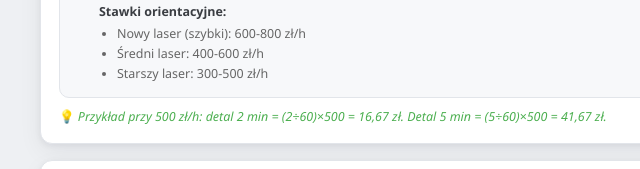
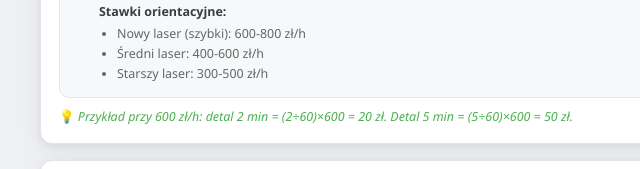
Before and after one commit to luk4n23/Kalkulator-laser-blach, a plain HTML site: page index.html in a window 1280 px wide. Shown: the part 812-981 px from the top of the page, 60-700 px from the left. Drawn offline with Linux system fonts and the light colour scheme.

Commit message:
Add files via upload

```diff
--- a/index.html
+++ b/index.html
@@ -99,7 +99,7 @@
             </ul>
           </div>
         </div>
-        <p class="example">Przykład przy 500 zł/h: detal 2 min = (2÷60)×500 = 16,67 zł. Detal 5 min = (5÷60)×500 = 41,67 zł.</p>
+        <p class="example">Przykład przy 600 zł/h: detal 2 min = (2÷60)×600 = 20 zł. Detal 5 min = (5÷60)×600 = 50 zł.</p>
       </div>
 
       <!-- USTAWIENIE: MARŻA -->
```
